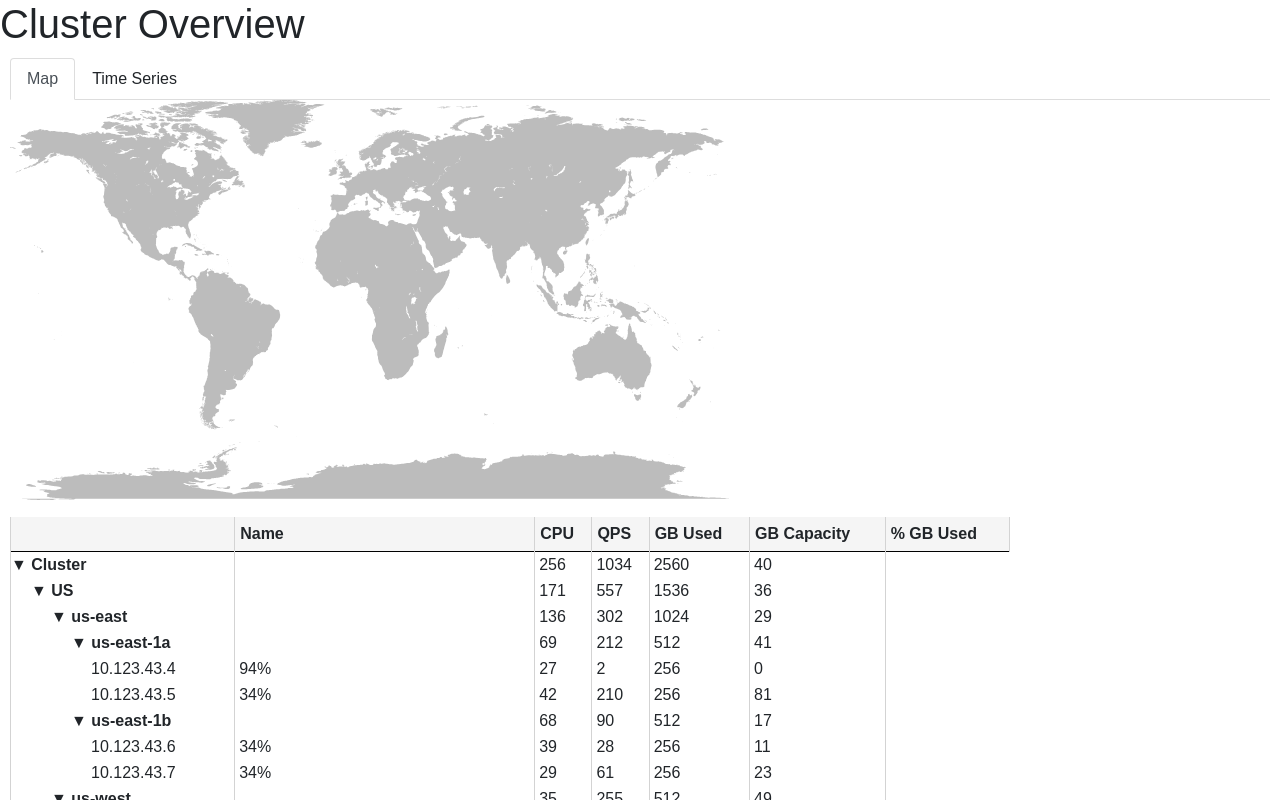
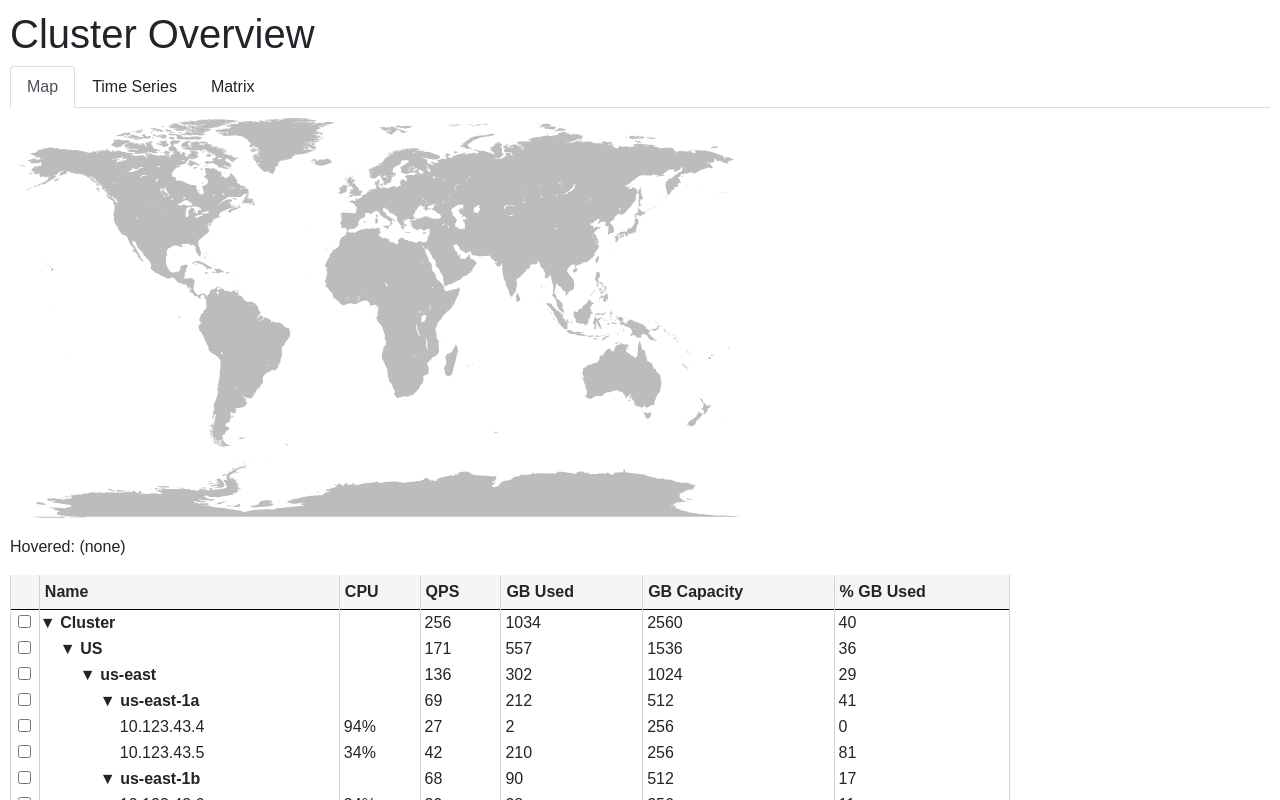
Before and after one commit to vilterp/dashboard-prototype, a React (Create React App) app: page / in a window 1280 px wide. Shown: the top 800 px of the page. Built offline with nearby package versions, Linux system fonts and the light colour scheme; the HTML template or start-up script is replaced by a standard one.

Commit message:
get tree selections working; add empty Matrix tab

```diff
--- a/src/App.css
+++ b/src/App.css
@@ -1,6 +1,9 @@
+.treetable-node-name {
+  cursor: pointer;
+}
+
 .treetable-node.locality .treetable-node-name {
   font-weight: bold;
-  cursor: pointer;
 }
 
 .treetable-node.hovered {
@@ -30,6 +33,9 @@ td.treetable-stat {
 }
 
 .treetable {
-  margin: 10px;
   border-bottom: 1px solid lightgrey;
 }
+
+.map {
+  margin: 10px;
+}
--- a/src/App.js
+++ b/src/App.js
@@ -1,6 +1,7 @@
 import _ from 'lodash';
 import React, { Component } from 'react';
-import TreeTable from './TreeTable';
+import TreeTable, { stringifyPath, unStringifyPath, filterDescendentPaths } from './TreeTable';
+import { TYPE_NODE } from './types';
 import nodeTree from './data'
 import map from './map.svg';
 import classNames from 'classnames';
@@ -8,18 +9,65 @@ import './App.css';
 
 const TAB_MAP = 'MAP';
 const TAB_TS = 'TS';
+const TAB_MATRIX = 'MATRIX';
 
 const TABS = {
   [TAB_MAP]: 'Map',
-  [TAB_TS]: 'Time Series'
+  [TAB_TS]: 'Time Series',
+  [TAB_MATRIX]: 'Matrix'
 };
+
+function findNode(root, path) {
+  function recur(curNode, pathInd) {
+    if (pathInd === path.length) {
+      return curNode;
+    }
+    const curPathElem = path[pathInd];
+    for (const child of curNode.children) {
+      if (child.name === curPathElem) {
+        return recur(child, pathInd + 1)
+      }
+    }
+  }
+  return recur(root, 1);
+}
+
+function getLeafPathsFromNode(node, pathToNode) {
+  const output = [];
+  function recur(curNode, pathToCurNode) {
+    if (curNode.type === TYPE_NODE) {
+      output.push(pathToCurNode);
+      return;
+    }
+    curNode.children.forEach((child) => {
+      const pathToChild = [...pathToCurNode, child.name];
+      recur(child, pathToChild);
+    });
+  }
+  recur(node, pathToNode);
+  return output;
+}
+
+function getLeafPaths(data, paths) {
+  const output = new Set();
+  paths.forEach((path) => {
+    const node = findNode(data, path);
+    const leafPaths = getLeafPathsFromNode(node, path);
+    leafPaths.forEach((path) => {
+      output.add(path);
+    });
+  })
+  return output;
+}
 
 class App extends Component {
 
   constructor() {
     super();
     this.state = {
-      tab: TAB_MAP
+      tab: TAB_MAP,
+      selectedNodes: new Set(),
+      hoveredNode: null
     };
   }
 
@@ -29,23 +77,83 @@ class App extends Component {
     });
   }
 
+  handleSelectNode(path) {
+    const selected = this.state.selectedNodes;
+    selected.add(stringifyPath(path));
+    this.setState({
+      selectedNodes: filterDescendentPaths(selected, path)
+    });
+  }
+
+  handleUnSelectNode(path) {
+    const selected = this.state.selectedNodes;
+    selected.delete(stringifyPath(path));
+    this.setState({
+      selectedNodes: selected
+    });
+  }
+
+  handleHoverNode(path) {
+    this.setState({
+      hoveredNode: path
+    });
+  }
+
+  handleUnHoverNode(path) {
+    this.setState({
+      hoveredNode: null
+    });
+  }
+
   render() {
     const handleChangeTab = this.handleChangeTab.bind(this);
+    const handleSelectNode = this.handleSelectNode.bind(this);
+    const handleUnSelectNode = this.handleUnSelectNode.bind(this);
+    const handleHoverNode = this.handleHoverNode.bind(this);
+    const handleUnHoverNode = this.handleUnHoverNode.bind(this);
 
-    console.log(this.state.tab);
     let tabContents;
     switch (this.state.tab) {
-      case TAB_MAP:
+      case TAB_MAP: {
+        const hovered = this.state.hoveredNode;
         tabContents = (
-          <svg height="400px" width="800px">
-            <image href={map} height="400px" />
-          </svg>
+          <div>
+            <svg className="map" height="400px" width="800px">
+              <image href={map} height="400px" />
+            </svg>
+            <p>Hovered: {hovered ? hovered.join('/') : '(none)'}</p>
+          </div>
         );
         break;
-      case TAB_TS:
+      }
+      case TAB_TS: {
+        const selectedNodes = Array.from(this.state.selectedNodes).map(unStringifyPath);
+        const leafPaths = getLeafPaths(nodeTree, selectedNodes);
         tabContents = (
           <div style={{ height: 400 }}>
             <p>Imagine some pretty time series here</p>
+            <p>Of nodes:</p>
+            <ul>
+              {Array.from(leafPaths).map((path) => (
+                <li key={path.join('/')}>{path.join('/')}</li>
+              ))}
+            </ul>
+            <p>Of metrics:</p>
+            <ul>
+              <li>CPU</li>
+              <li>QPS</li>
+              <li>GB Used</li>
+              <li>GB Available</li>
+              <li>% GB Used</li>
+            </ul>
+          </div>
+        );
+        break;
+      }
+      case TAB_MATRIX:
+        tabContents = (
+          <div style={{ height: 400 }}>
+            <p>(Node replication / latency / throughput matrix)</p>
           </div>
         );
         break;
@@ -55,15 +163,15 @@ class App extends Component {
     }
 
     return (
-      <div>
+      <div style={{ margin: 10 }}>
         <h1>Cluster Overview</h1>
-        <div style={{ margin: 10 }}>
+        <div>
           <ul className="nav nav-tabs">
             {_.map(TABS, (tabName, tabId) => (
               <li
                 key={tabId}
                 className="nav-item"
-                onClick={() => { console.log(tabId); handleChangeTab(tabId) }}
+                onClick={() => { handleChangeTab(tabId) }}
               >
                 <a className={classNames('nav-link', { active: this.state.tab === tabId })}>
                   {tabName}
@@ -74,7 +182,13 @@ class App extends Component {
           {tabContents}
         </div>
         <div>
-          <TreeTable nodes={nodeTree} />
+          <TreeTable
+            nodes={nodeTree}
+            onSelect={handleSelectNode}
+            onUnSelect={handleUnSelectNode}
+            onHover={handleHoverNode}
+            onUnHover={handleUnHoverNode}
+          />
         </div>
       </div>
     );
--- a/src/TreeTable.js
+++ b/src/TreeTable.js
@@ -2,9 +2,35 @@ import React, { Component } from 'react';
 import { TYPE_LOCALITY, TYPE_NODE } from './types';
 import classNames from 'classnames';
 
-function stringifyPath(path) {
-  return path.map((elem) => `"${elem.replace(/"/, '"')}"`).join(',');
+export function stringifyPath(path) {
+  return JSON.stringify(path);
 }
+
+export function unStringifyPath(stringified) {
+  return JSON.parse(stringified);
+}
+
+function pathHasPrefix(path, prefix) {
+  for (let i = 0; i < prefix.length; i++) {
+    if (prefix[i] !== path[i]) {
+      return false;
+    }
+  }
+  return true;
+}
+
+// filterDescendentPaths returns a new set with the paths that descend
+// from the given path filtered out.
+export function filterDescendentPaths(allPaths, path) {
+  const res = new Set([...allPaths].filter((curPathStr) => {
+    const curPath = unStringifyPath(curPathStr);
+    const isDescendant = curPath.length > path.length && pathHasPrefix(curPath, path);
+    return !isDescendant;
+  }));
+  return res;
+}
+
+const EMPTY_PATH = stringifyPath([]);
 
 const EMPTY_STATS = {
   QPS: 0,
@@ -26,7 +52,8 @@ class TreeTable extends Component {
     super();
     this.state = {
       collapsedNodes: new Set(),
-      hoveredNodes: new Set()
+      hoveredNodes: new Set(),
+      selectedNodes: new Set() // just what the user has actually clicked on
     };
   }
 
@@ -45,18 +72,18 @@ class TreeTable extends Component {
 
   handleHover(path) {
     const hovered = this.state.hoveredNodes;
-    this.state.hoveredNodes.add(stringifyPath(path));
+    hovered.add(stringifyPath(path));
     this.setState({
       hoveredNodes: hovered
     });
     if (this.props.onHover) {
-      this.props.onHover();
+      this.props.onHover(path);
     }
   }
 
   handleUnHover(path) {
     const hovered = this.state.hoveredNodes;
-    this.state.hoveredNodes.delete(stringifyPath(path));
+    hovered.delete(stringifyPath(path));
     this.setState({
       hoveredNodes: hovered
     });
@@ -65,10 +92,33 @@ class TreeTable extends Component {
     }
   }
 
+  handleSelect(path) {
+    const selected = this.state.selectedNodes;
+    selected.add(stringifyPath(path));
+    this.setState({
+      selectedNodes: filterDescendentPaths(selected, path)
+    });
+    if (this.props.onSelect) {
+      this.props.onSelect(path);
+    }
+  }
+
+  handleUnSelect(path) {
+    const selected = this.state.selectedNodes;
+    selected.delete(stringifyPath(path));
+    this.setState({
+      selectedNodes: selected
+    });
+    if (this.props.onUnSelect) {
+      this.props.onUnSelect(path);
+    }
+  }
+
   flatten(nodeTree) {
     const output = [];
     const collapsedNodes = this.state.collapsedNodes;
     const hoveredNodes = this.state.hoveredNodes;
+    const selectedNodes = this.state.selectedNodes;
 
     // stringified path => stats
     const memoizedStats = {};
@@ -87,27 +137,28 @@ class TreeTable extends Component {
       return result;
     }
 
-    function recur(node, depth, pathSoFar) {
-      const pathToThis = [];
-      pathSoFar.forEach((pathElem) => { pathToThis.push(pathElem); }); // TODO: copy func somewhere?
+    function recur(node, depth, pathSoFar, parentSelected) {
+      const pathToThis = [...pathSoFar];
       pathToThis.push(node.name);
       const strPathToThis = stringifyPath(pathToThis);
       const nodeCollapsed = collapsedNodes.has(strPathToThis);
+      const nodeSelected = selectedNodes.has(strPathToThis);
       output.push({
         depth: depth,
         node: node,
         path: pathToThis,
         hovered: hoveredNodes.has(strPathToThis),
         collapsed: nodeCollapsed,
+        selected: nodeSelected || parentSelected,
         stats: getStats(node, strPathToThis)
       });
       if (node.type !== TYPE_NODE && !nodeCollapsed) {
         node.children.forEach((childNode) => {
-          recur(childNode, depth + 1, pathToThis);
+          recur(childNode, depth + 1, pathToThis, parentSelected || nodeSelected);
         });
       }
     }
-    recur(nodeTree, 0, []);
+    recur(nodeTree, 0, [], selectedNodes.has(EMPTY_PATH));
     return output;
   }
 
@@ -119,6 +170,8 @@ class TreeTable extends Component {
     const handleToggle = this.handleToggle.bind(this);
     const handleHover = this.handleHover.bind(this);
     const handleUnHover = this.handleUnHover.bind(this);
+    const handleSelect = this.handleSelect.bind(this);
+    const handleUnSelect = this.handleUnSelect.bind(this);
 
     return (
       <table className="table-compact treetable">
@@ -138,9 +191,11 @@ class TreeTable extends Component {
             <Node
               key={flattenedNode.path.join('-')}
               flattenedNode={flattenedNode}
-              onToggle={handleToggle}
+              onToggleCollapsed={handleToggle}
               onHover={handleHover}
               onUnHover={handleUnHover}
+              onSelect={handleSelect}
+              onUnSelect={handleUnSelect}
             />
           ))}
         </tbody>
@@ -155,7 +210,14 @@ const INDENT_PX = 20;
 class Node extends Component {
 
   render() {
-    const { flattenedNode, onToggle, onHover, onUnHover } = this.props;
+    const {
+      flattenedNode,
+      onToggleCollapsed,
+      onHover,
+      onUnHover,
+      onSelect,
+      onUnSelect
+    } = this.props;
     const { node, depth, path } = flattenedNode;
 
     const trClassnames = classNames(
@@ -173,16 +235,29 @@ class Node extends Component {
 
     const stats = flattenedNode.stats;
 
+    const toggleSelected = () => flattenedNode.selected ? onUnSelect(path) : onSelect(path);
+
+    const onNameClick = node.type === TYPE_LOCALITY
+      ? () => { onToggleCollapsed(path) }
+      : toggleSelected;
+
     return (
       <tr
         className={trClassnames}
         onMouseOver={() => onHover(path)}
         onMouseOut={() => onUnHover(path)}
       >
+        <td style={{ textAlign: 'center' }}>
+          <input
+            type="checkbox"
+            checked={flattenedNode.selected}
+            onClick={toggleSelected}
+          />
+        </td>
         <td
           style={{ paddingLeft: depth * INDENT_PX }}
           className={'treetable-node-name'}
-          onClick={() => { onToggle(path) }}
+          onClick={onNameClick}
         >
           {arrow}{node.name}
         </td>
```
